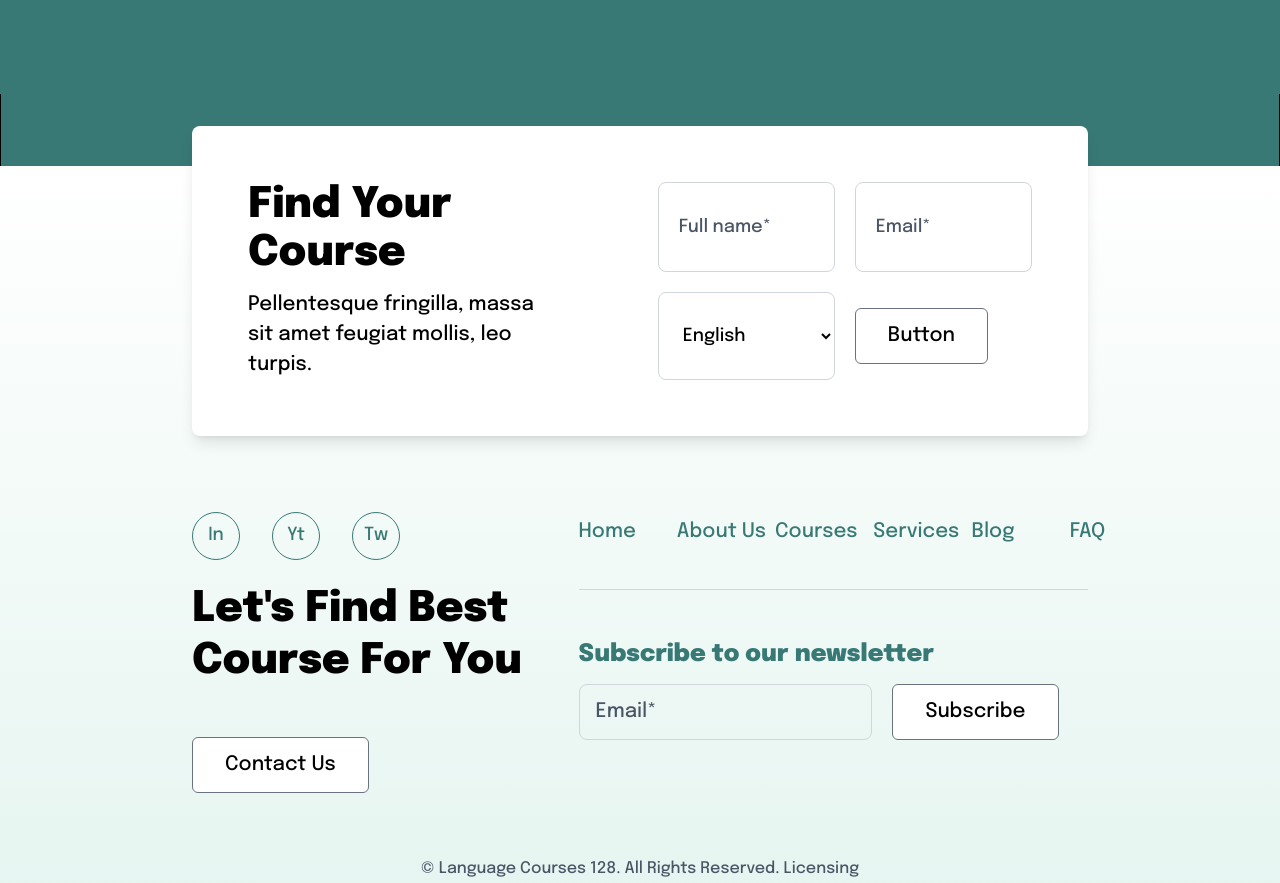
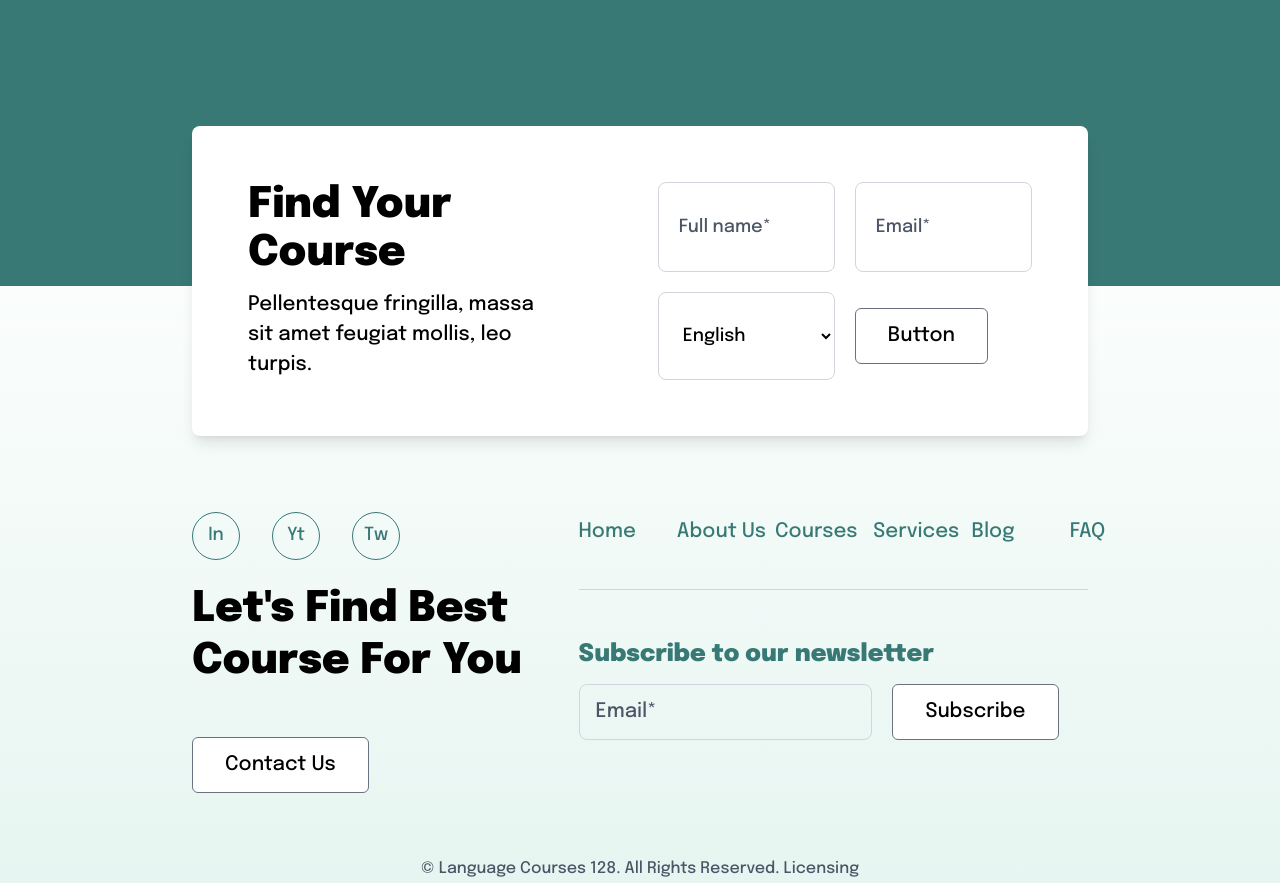
Before and after one commit to mr-harikrishnan/gng-next-js-final-project, a Next.js app: page / in a window 1280 px wide. Shown: the part 7040-7923 px from the top of the page. Built offline with nearby package versions, Linux system fonts and the light colour scheme.

Commit message:
find page background h- change

```diff
--- a/src/app/(root)/page.tsx
+++ b/src/app/(root)/page.tsx
@@ -138,11 +138,11 @@ export default function Home() {
       {/* -----section 8 Find And Start Course-------- */}
 
       <section className=" w-full  xl:px-44  relative ">
-        <div className="absolute top-[-40px] left-[0px] h-91  w-screen bg-[#387975] z-[-4] border
+        <div className="absolute top-[-40px] left-[0px] h-91  w-screen bg-[#387975] z-[-1]
         sm:h-78
         md:h-65
         lg:h-45
-        ">
+        xl:h-50">
 
         </div>
 
@@ -157,6 +157,7 @@ export default function Home() {
         sm:top-[-330px] sm:h-[82rem]
         md:top-[-330px] md:h-[69.5rem]
         lg:top-[-330px] lg:h-[50.5rem]
+
         "></div>
 
         <Footer></Footer>
```
